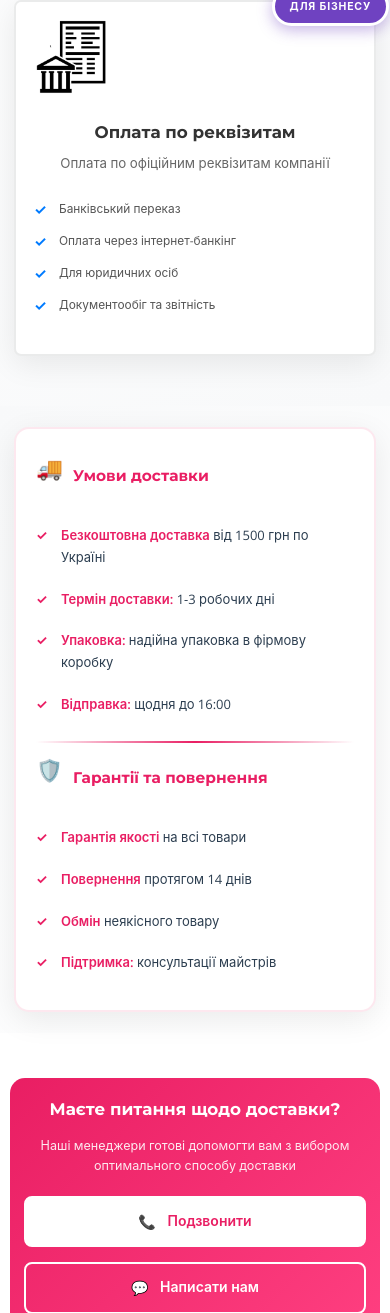
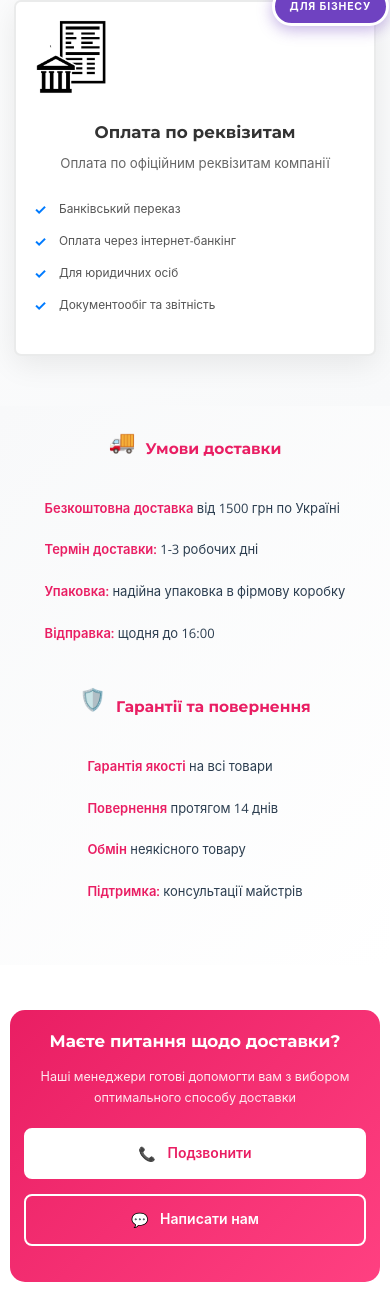
Before and after one commit to Sophie-sd/redrabbit, a Django app: page /delivery/ in a window 390 px wide. Shown: the part 2440-3753 px from the top of the page. Run offline with Django 5.2, Linux system fonts and the light colour scheme; data comes from the database, SQL or seed files in the repository; parts of the project's set-up code (start-up, migrations or seed data) failed here and were passed over; some libraries are stand-ins or nearby versions.

Commit message:
💻 Повернуто паралельне розташування блоків на десктопі, збережено вертикальне на мобільній

```diff
--- a/static/css/delivery.css
+++ b/static/css/delivery.css
@@ -270,36 +270,27 @@
     background: linear-gradient(135deg, #f8f9fa 0%, #ffffff 100%);
 }
 
-/* Об'єднаний блок */
-.info-combined-block {
+/* Grid для блоків на десктопі */
+.info-blocks-grid {
+    display: grid;
+    grid-template-columns: repeat(2, 1fr);
+    gap: 30px;
+}
+
+/* Окремі блоки */
+.info-block {
     background: white;
     border-radius: 20px;
-    padding: 40px;
+    padding: 35px;
     box-shadow: 0 8px 30px rgba(0, 0, 0, 0.08);
     border: 2px solid rgba(233, 30, 99, 0.1);
-    display: grid;
-    grid-template-columns: repeat(2, 1fr);
-    gap: 50px;
     transition: all 0.3s ease;
 }
 
-.info-combined-block:hover {
+.info-block:hover {
+    transform: translateY(-5px);
     box-shadow: 0 12px 40px rgba(233, 30, 99, 0.15);
     border-color: rgba(233, 30, 99, 0.2);
-}
-
-.info-section {
-    position: relative;
-}
-
-.info-section:first-child::after {
-    content: '';
-    position: absolute;
-    right: -25px;
-    top: 0;
-    bottom: 0;
-    width: 2px;
-    background: linear-gradient(180deg, transparent 0%, #e91e63 50%, transparent 100%);
 }
 
 .info-title {
@@ -457,38 +448,46 @@
         font-size: 1.2em;
     }
 
-    /* Адаптивність для об'єднаного блоку */
-    .info-combined-block {
+    /* Адаптивність для блоків - один під одним на мобільній */
+    .info-blocks-grid {
         grid-template-columns: 1fr;
-        gap: 35px;
-        padding: 30px 25px;
+        gap: 0;
     }
 
-    .info-section:first-child::after {
-        content: '';
-        position: absolute;
-        left: 0;
-        right: 0;
-        bottom: -17px;
-        top: auto;
-        width: 100%;
-        height: 2px;
-        background: linear-gradient(90deg, transparent 0%, #e91e63 50%, transparent 100%);
+    .info-block {
+        background: transparent;
+        border: none;
+        box-shadow: none;
+        padding: 0 20px;
+        margin-bottom: 35px;
+        text-align: center;
+    }
+
+    .info-block:hover {
+        transform: none;
+        box-shadow: none;
     }
 
     .info-title {
         font-size: 1.2em;
         margin-bottom: 20px;
+        justify-content: center;
+    }
+
+    .info-list {
+        text-align: left;
+        display: inline-block;
+        max-width: 100%;
     }
 
     .info-list li {
         padding: 10px 0;
-        padding-left: 28px;
+        padding-left: 0;
         font-size: 14px;
     }
 
     .info-list li::before {
-        top: 10px;
+        content: none;
     }
 
     /* Відділяємо блок "Маєте питання" від footer */
@@ -544,11 +543,10 @@
         position: relative;
     }
 
-    /* Стилі для об'єднаного блоку на маленьких екранах */
-    .info-combined-block {
-        padding: 25px 20px;
-        gap: 30px;
-        border-radius: 15px;
+    /* Стилі для блоків на маленьких екранах */
+    .info-block {
+        padding: 0 15px;
+        margin-bottom: 30px;
     }
 
     .info-title {
@@ -560,12 +558,11 @@
     .info-list li {
         font-size: 13px;
         padding: 8px 0;
-        padding-left: 25px;
+        padding-left: 0;
     }
 
     .info-list li::before {
-        top: 8px;
-        font-size: 1em;
+        content: none;
     }
 
     /* Відділяємо блок "Маєте питання" від footer на маленьких екранах */
--- a/templates/core/delivery.html
+++ b/templates/core/delivery.html
@@ -144,8 +144,8 @@
 <!-- Additional Info -->
 <section class="additional-info-section section-padding">
     <div class="container">
-        <div class="info-combined-block">
-            <div class="info-section">
+        <div class="info-blocks-grid">
+            <div class="info-block">
                 <h3 class="info-title">
                     <i class="info-icon">🚚</i>
                     Умови доставки
@@ -157,7 +157,7 @@
                     <li><strong>Відправка:</strong> щодня до 16:00</li>
                 </ul>
             </div>
-            <div class="info-section">
+            <div class="info-block">
                 <h3 class="info-title">
                     <i class="info-icon">🛡️</i>
                     Гарантії та повернення
```
